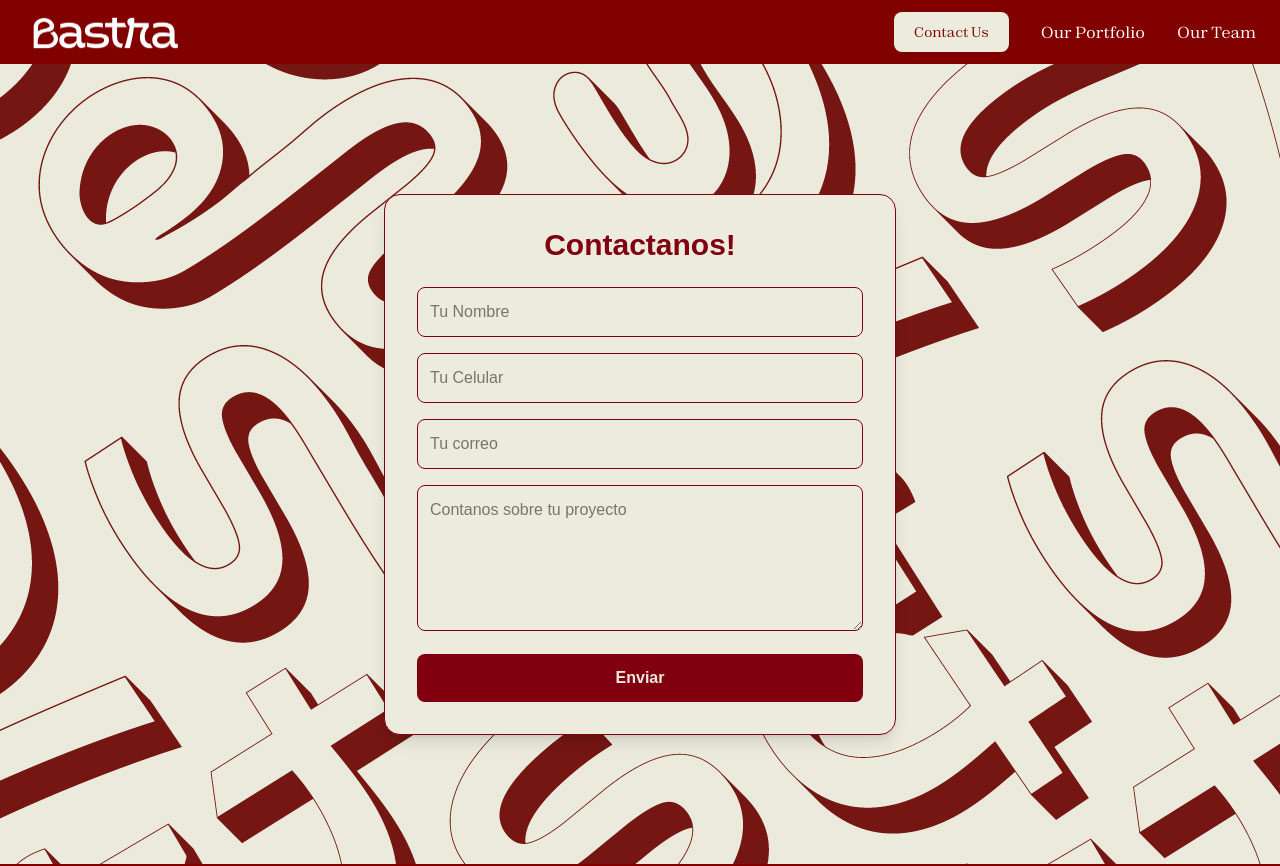
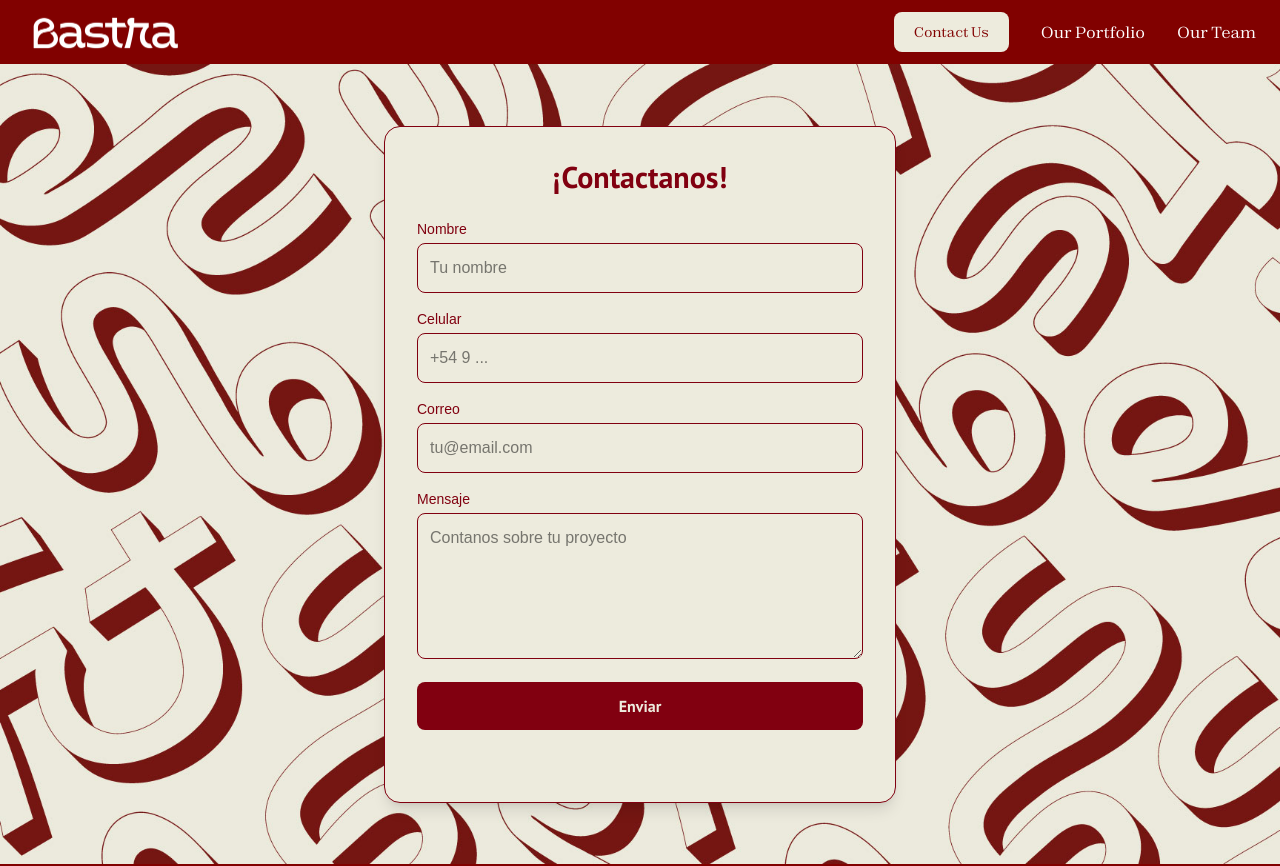
Before and after one commit to Zalo7/Bastra, a Next.js app: page /contactus in a window 1280 px wide. Shown: the top 866 px of the page. Built offline with nearby package versions, Linux system fonts and the light colour scheme.

Commit message:
feat(contact): ContactUs + route /contactus

```diff
--- a/package.json
+++ b/package.json
@@ -13,7 +13,8 @@
     "next": "15.4.5",
     "postcss": "^8.5.6",
     "react": "19.1.0",
-    "react-dom": "19.1.0"
+    "react-dom": "19.1.0",
+    "resend": "^6.0.2"
   },
   "devDependencies": {
     "@eslint/eslintrc": "^3",
--- a/src/app/components/ContactUs.tsx
+++ b/src/app/components/ContactUs.tsx
@@ -2,85 +2,149 @@
 
 import { useState } from "react";
 
-export default function ContactForm() {
-  const [formData, setFormData] = useState({ name: "", phone: "", email: "", message: "" });
-  const [status, setStatus] = useState("");
-
-  const handleChange = (e: React.ChangeEvent<HTMLInputElement | HTMLTextAreaElement>) => {
-    setFormData({ ...formData, [e.target.name]: e.target.value });
+type FormState = {
+  name: string;
+  phone: string;
+  email: string;
+  message: string;
+  // honeypot anti-spam (dejar vacío)
+  company: string;
 };
 
-  const handleSubmit = async (e: React.FormEvent) => {
+export default function ContactUs() {
+  const [form, setForm] = useState<FormState>({
+    name: "",
+    phone: "",
+    email: "",
+    message: "",
+    company: "",
+  });
+  const [status, setStatus] = useState<"" | "sending" | "ok" | "error">("");
+  const [errorMsg, setErrorMsg] = useState("");
+
+  const onChange = (
+    e: React.ChangeEvent<HTMLInputElement | HTMLTextAreaElement>
+  ) => setForm((s) => ({ ...s, [e.target.name]: e.target.value }));
+
+  const onSubmit = async (e: React.FormEvent) => {
     e.preventDefault();
-    setStatus("Sending...");
+    setStatus("sending");
+    setErrorMsg("");
 
     try {
-      const res = await fetch("/api/contact", {
+      const res = await fetch("/contactus", {
         method: "POST",
         headers: { "Content-Type": "application/json" },
-        body: JSON.stringify(formData),
+        body: JSON.stringify(form),
       });
 
       if (res.ok) {
-        setStatus("Message sent!");
-        setFormData({ name: "", phone: "", email: "", message: "" });
+        setStatus("ok");
+        setForm({ name: "", phone: "", email: "", message: "", company: "" });
       } else {
-        setStatus("Error sending message");
+        const data = await res.json().catch(() => ({}));
+        setErrorMsg(data?.error || "No pudimos enviar tu mensaje.");
+        setStatus("error");
       }
-    } catch (err) {
-      setStatus("Error sending message");
+    } catch {
+      setErrorMsg("Error de red. Intentá de nuevo.");
+      setStatus("error");
     }
   };
 
   return (
-    <section className="min-h-screen bg-[url('/images/fondo-para-el-sitio-web.jpg')] flex items-center justify-center py-12 px-4">
-      <div className="max-w-lg w-full bg-[#edebdd] p-8 rounded-2xl shadow-lg border border-[#810010]">
-        <h2 className="text-3xl font-bold text-[#810010] mb-6 text-center">Contactanos!</h2>
-        <form onSubmit={handleSubmit} className="space-y-4">
+    <section className="min-h-screen bg-[url('/images/fondo-para-el-sitio-web.jpg')] bg-cover bg-center flex items-center justify-center py-12 px-4">
+      <div className="w-full max-w-lg rounded-2xl border border-[#810010] bg-[#edebdd] p-8 shadow-lg">
+        <h2 className="mb-6 text-center font-[PT-Bold] text-3xl text-[#810010]">
+          ¡Contactanos!
+        </h2>
+
+        <form onSubmit={onSubmit} className="space-y-4" noValidate>
+          {/* Honeypot (oculto para bots) */}
+          <input
+            type="text"
+            name="company"
+            value={form.company}
+            onChange={onChange}
+            tabIndex={-1}
+            autoComplete="off"
+            className="hidden"
+          />
+
+          <label className="block">
+            <span className="mb-1 block text-sm text-[#810010]">Nombre</span>
             <input
               type="text"
               name="name"
-            placeholder="Tu Nombre"
-            value={formData.name}
-            onChange={handleChange}
               required
-            className="w-full p-3 border border-[#810010] rounded-lg focus:outline-none focus:ring-2 focus:ring-[#810010]"
+              placeholder="Tu nombre"
+              value={form.name}
+              onChange={onChange}
+              className="w-full rounded-lg border border-[#810010] p-3 outline-none ring-0 focus:ring-2 focus:ring-[#810010]"
             />
+          </label>
+
+          <label className="block">
+            <span className="mb-1 block text-sm text-[#810010]">Celular</span>
             <input
-            type="text"
+              type="tel"
               name="phone"
-            placeholder="Tu Celular"
-            value={formData.name}
-            onChange={handleChange}
-            required
-            className="w-full p-3 border border-[#810010] rounded-lg focus:outline-none focus:ring-2 focus:ring-[#810010]"
+              placeholder="+54 9 ..."
+              value={form.phone}
+              onChange={onChange}
+              pattern="^[0-9+\s()-]{6,}$"
+              className="w-full rounded-lg border border-[#810010] p-3 outline-none ring-0 focus:ring-2 focus:ring-[#810010]"
             />
+          </label>
+
+          <label className="block">
+            <span className="mb-1 block text-sm text-[#810010]">Correo</span>
             <input
               type="email"
               name="email"
-            placeholder="Tu correo"
-            value={formData.email}
-            onChange={handleChange}
               required
-            className="w-full p-3 border border-[#810010] rounded-lg focus:outline-none focus:ring-2 focus:ring-[#810010]"
+              placeholder="tu@email.com"
+              value={form.email}
+              onChange={onChange}
+              className="w-full rounded-lg border border-[#810010] p-3 outline-none ring-0 focus:ring-2 focus:ring-[#810010]"
             />
+          </label>
+
+          <label className="block">
+            <span className="mb-1 block text-sm text-[#810010]">Mensaje</span>
             <textarea
               name="message"
-            placeholder="Contanos sobre tu proyecto"
-            value={formData.message}
-            onChange={handleChange}
               required
               rows={5}
-            className="w-full p-3 border border-[#810010] rounded-lg focus:outline-none focus:ring-2 focus:ring-[#810010]"
-          ></textarea>
+              placeholder="Contanos sobre tu proyecto"
+              value={form.message}
+              onChange={onChange}
+              className="w-full resize-y rounded-lg border border-[#810010] p-3 outline-none ring-0 focus:ring-2 focus:ring-[#810010]"
+            />
+          </label>
+
           <button
             type="submit"
-            className="w-full bg-[#810010] text-[#EDEBDD] font-bold py-3 rounded-lg hover:bg-[#5e000c] transition-colors"
+            disabled={status === "sending"}
+            className="w-full rounded-lg bg-[#810010] py-3 font-[PT-Bold] text-[#edebdd] transition-colors disabled:opacity-60 hover:bg-[#5e000c]"
           >
-            Enviar
+            {status === "sending" ? (
+              <span className="inline-flex items-center gap-2">
+                <span className="h-4 w-4 animate-spin rounded-full border-2 border-[#edebdd]/40 border-t-[#edebdd]" />
+                Enviando…
+              </span>
+            ) : (
+              "Enviar"
+            )}
           </button>
+
+          <div aria-live="polite" className="min-h-[1.5rem] text-center">
+            {status === "ok" && (
+              <p className="text-green-700">¡Mensaje enviado! Te respondemos pronto.</p>
+            )}
+            {status === "error" && <p className="text-red-700">{errorMsg}</p>}
+          </div>
         </form>
-        {status && <p className="text-center mt-4 text-[#810010]">{status}</p>}
       </div>
     </section>
   );
--- a/src/app/components/ReelSection.tsx
+++ b/src/app/components/ReelSection.tsx
@@ -34,19 +34,28 @@ export default function ReelSection() {
               {/* Vignette */}
               <div className="pointer-events-none absolute inset-0 bg-gradient-to-t from-[#810010]/20 via-transparent to-[#810010]/20" />
 
-              {/* Texto siempre dentro del marco */}
+              {/* Servicios apilados con animación escalonada e infinita */}
               <div className="absolute inset-0 grid place-items-center px-4">
-                <p
+                <ul
                   className="
-                    mx-auto text-center uppercase text-[#edebdd]
-                    text-[clamp(12px,3.8vw,16px)] sm:text-[clamp(13px,2.6vw,18px)] md:text-base
-                    tracking-[0.08em] sm:tracking-[0.12em] md:tracking-[0.35em]
-                    leading-[1.15] max-w-[86%] [text-wrap:balance] break-words
-                    drop-shadow-[0_1px_6px_rgba(0,0,0,0.8)]
+                    reel-stagger
+                    text-[#edebdd] uppercase text-center
+                    text-[clamp(12px,3.6vw,16px)] sm:text-[clamp(13px,2.6vw,18px)] md:text-base
+                    tracking-[0.06em] sm:tracking-[0.1em] md:tracking-[0.25em]
+                    leading-tight space-y-1.5 sm:space-y-2
+                    drop-shadow-[0_1px_6px_rgba(0,0,0,0.85)]
+                    max-w-[86%] [text-wrap:balance]
                   "
+                  aria-hidden="false"
                 >
-                  Creamos desde la base, ejecutamos con estrategia
-                </p>
+                  <li>Desarrollo Web</li>
+                  <li>Branding</li>
+                  <li>Contenido UGC</li>
+                  <li>Fotografía Profesional</li>
+                  <li>Producciones Audiovisuales</li>
+                  <li>Community Manager</li>
+                  <li>Estrategias</li>
+                </ul>
               </div>
             </div>
           </div>
--- a/src/app/globals.css
+++ b/src/app/globals.css
@@ -15,6 +15,38 @@
 /* Ocultar scrollbar del carrusel (si usás el bloque de Marketing) */
 .hidden-scrollbar::-webkit-scrollbar { display: none; }
 .hidden-scrollbar { -ms-overflow-style: none; scrollbar-width: none; }
+
+/* ===== Reel: stagger infinito ===== */
+@keyframes bastra-rise-fade {
+  0%   { opacity: 0; transform: translateY(12px); }
+  35%  { opacity: 1; transform: translateY(0); }
+  65%  { opacity: 1; transform: translateY(0); }
+  100% { opacity: 0; transform: translateY(-6px); }
+}
+
+.reel-stagger li {
+  animation: bastra-rise-fade 5s ease-in-out infinite both;
+  will-change: transform, opacity;
+}
+
+/* retrasos escalonados (uno tras otro) */
+.reel-stagger li:nth-child(1) { animation-delay: 0s;    }
+.reel-stagger li:nth-child(2) { animation-delay: .12s; }
+.reel-stagger li:nth-child(3) { animation-delay: .24s; }
+.reel-stagger li:nth-child(4) { animation-delay: .36s; }
+.reel-stagger li:nth-child(5) { animation-delay: .48s; }
+.reel-stagger li:nth-child(6) { animation-delay: .60s; }
+.reel-stagger li:nth-child(7) { animation-delay: .72s; }
+
+/* Respeta accesibilidad: reduce animaciones si el usuario lo pide */
+@media (prefers-reduced-motion: reduce) {
+  .reel-stagger li {
+    animation: none;
+    opacity: 1;
+    transform: none;
+  }
+}
+
 
 
 @font-face {
```
Also changed, not shown: src/app/components/Hero.tsx (+58 -27 lines), src/app/components/Portfolio.tsx (+55 -40 lines), src/app/contactus/route.ts (added, +83 -0 lines), 2 other files (tests, documents, lock files or other folders). Lines whose indentation alone changed are shown as unchanged.
